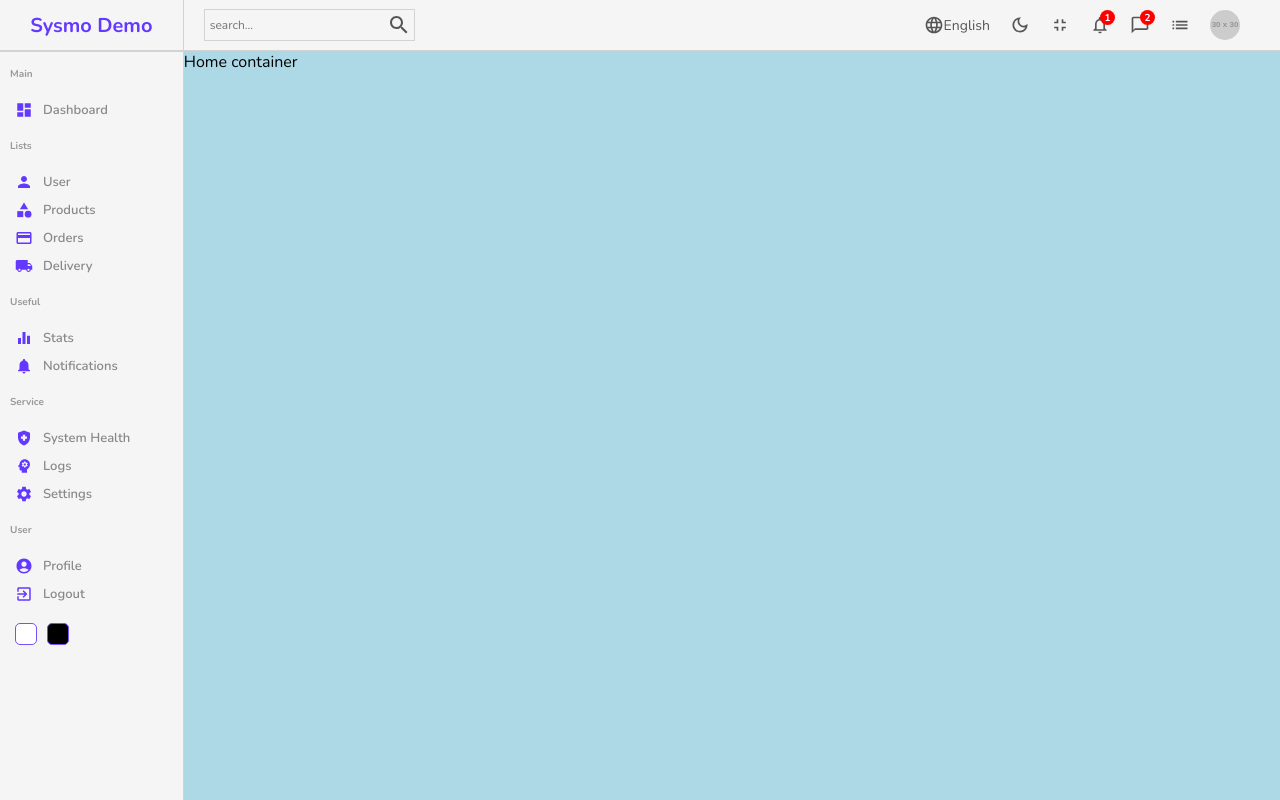
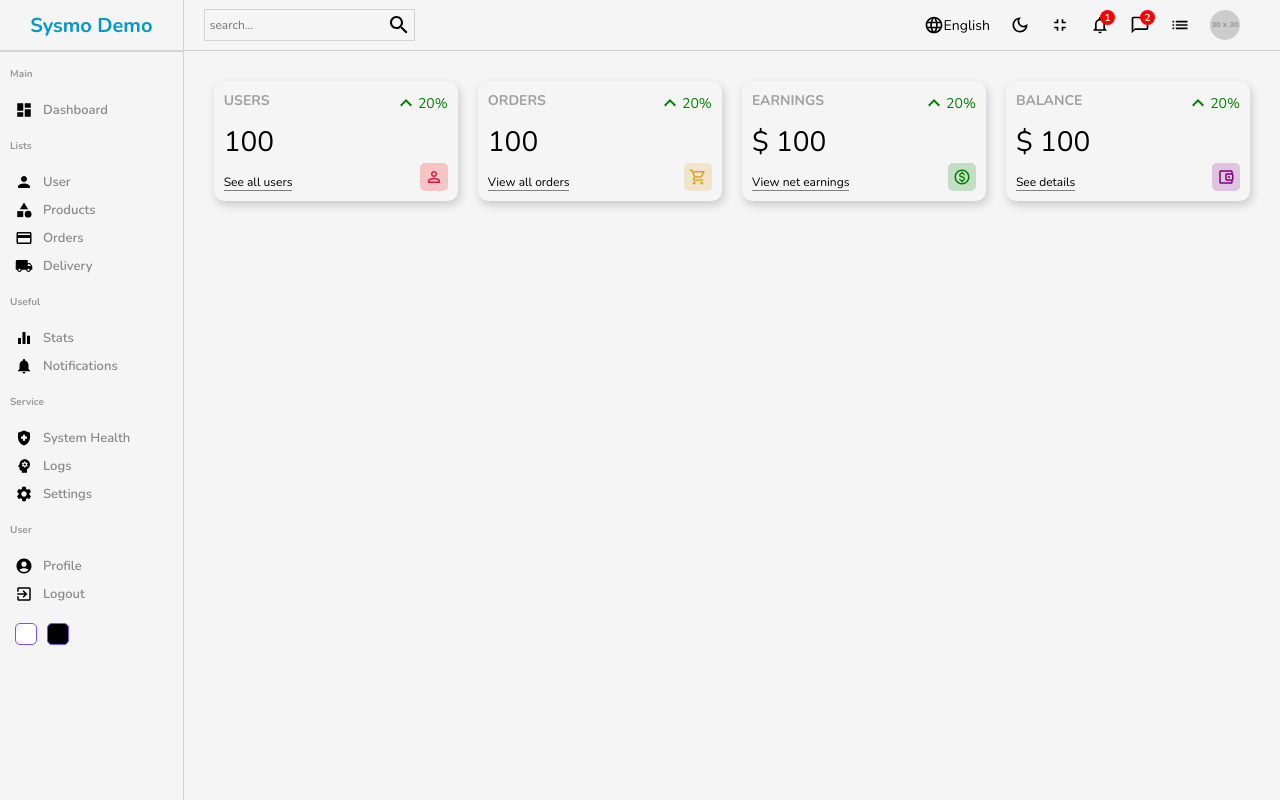
Before and after one commit to yuchi777/API-Data-CRUD, a React (Create React App) app: page / in a window 1280 px wide. Built offline with nearby package versions, Linux system fonts and the light colour scheme.

Commit message:
complete widget card part on home container

```diff
--- a/src/components/navbar/navbar.scss
+++ b/src/components/navbar/navbar.scss
@@ -5,7 +5,7 @@
     display: flex;
     align-items: center;
     font-size: 14px;
-    color:#555;
+    color:black;
 
     .wrapper{
         width: 100%;
--- a/src/components/sidebar/sidebar.scss
+++ b/src/components/sidebar/sidebar.scss
@@ -20,7 +20,8 @@
         .logo{
             font-size:20px;
             font-weight:bold;
-            color: #6439ff;
+            color: rgb(0,153,204);
+            ;
         }
     }
 
@@ -47,12 +48,12 @@
                 cursor: pointer;
 
                 &:hover{
-                    background-color: #ece8ff;
+                    background-color: rgb(235, 235, 235);
                 }
 
                 .icon{
                     font-size: 18px;
-                    color: #6439ff;
+                    color: black;
                 }
 
                 span{
--- /dev/null
+++ b/src/components/widget/Widget.jsx
@@ -0,0 +1,98 @@
+import "./widget.scss";
+import KeyboardArrowUpIcon from '@mui/icons-material/KeyboardArrowUp';
+import PersonOutlineIcon from '@mui/icons-material/PersonOutline';
+import AccountBalanceWalletOutlinedIcon from '@mui/icons-material/AccountBalanceWalletOutlined';
+import ShoppingCartOutlinedIcon from '@mui/icons-material/ShoppingCartOutlined';
+import MonetizationOnOutlinedIcon from '@mui/icons-material/MonetizationOnOutlined';
+
+const widget = ({type}) => {
+
+  let data;
+
+  //temporary
+  const amount = 100;
+  const diff = 20;
+
+  switch(type){
+    case "user":
+      data={
+        title:"USERS",
+        isMoney:false,
+        link:"See all users",
+        icon: <PersonOutlineIcon
+                className="icon"
+                style={{
+                  color:"crimson",
+                  backgroundColor:"rgba(255,0,0,0.2)"
+                }}
+                />
+      }
+    break;
+    case "order":
+      data={
+        title:"ORDERS",
+        isMoney:false,
+        link:"View all orders",
+        icon: <ShoppingCartOutlinedIcon
+                className="icon"
+                style={{
+                  color:"goldenrod",
+                  backgroundColor:"rgba(218,165,32,0.2)"
+                }}
+                />
+      }
+    break;
+    case "earning":
+      data={
+        title:"EARNINGS",
+        isMoney:true,
+        link:"View net earnings",
+        icon: <MonetizationOnOutlinedIcon
+                className="icon"
+                style={{
+                  color:"green",
+                  backgroundColor:"rgba(0,128,0,0.2)"
+                }}
+                />
+      }
+    break;
+    case "balance":
+      data={
+        title:"BALANCE",
+        isMoney:true,
+        link:"See details",
+        icon: <AccountBalanceWalletOutlinedIcon
+                className="icon"
+                style={{
+                  color:"purple",
+                  backgroundColor:"rgba(128,0,128,0.2)"
+                }}
+                />
+      }
+    break;
+    default:
+      break;
+  }
+
+
+  return (
+    <div className="widget">
+        <div className="left">
+          <span className="title">{data.title}</span>
+          <span className="counter">
+            {data.isMoney && "$"} {amount}
+          </span>
+          <span className="link">{data.link}</span>
+        </div>
+        <div className="right">
+          <div className="percentage positive">
+          <KeyboardArrowUpIcon />
+            {diff}%
+          </div>
+          {data.icon}
+        </div>
+    </div>
+  )
+}
+
+export default widget
--- /dev/null
+++ b/src/components/widget/widget.scss
@@ -0,0 +1,63 @@
+.widget{
+    // margin-right: 20px;
+    display: flex;
+    justify-content: space-between;
+
+    // width: 200px;
+    flex: 1;
+    padding: 10px;
+    margin: 10px;
+    // box-shadow:2px 4px 10px 1px rgba(201,201,201, 0.47);
+    box-shadow:2px 4px 10px 0px rgba(201,201,201);
+    border-radius: 10px;
+    height: 100px;
+
+    .left, .right{
+        display: flex;
+        flex-direction: column;
+        justify-content: space-between;
+
+        .title{
+            font-weight: bold;
+            font-size: 14px;
+            color: rgb(160, 160, 160);
+        }
+
+        .counter{
+            font-size: 28px;
+            font-weight: 300;
+        }
+
+        .link{
+            font-size: 12px;
+            border-bottom: 1px solid gray;
+
+            //底線與字同寬
+            width:max-content;
+        }
+
+        .percentage{
+            display: flex;
+            align-items: center;
+            font-size: 14px;
+
+            &.positive{
+                color: green;
+            }
+
+            &.negative{
+                color: red;
+            }
+        }
+
+        .icon{
+            font-size: 18px;
+            padding: 5px;
+            // background-color: rgba(128,0,128,0.34);
+            border-radius: 5px;
+            align-self: flex-end;
+        }
+
+
+    }
+}
--- a/src/pages/home/home.jsx
+++ b/src/pages/home/home.jsx
@@ -1,6 +1,7 @@
 import "./home.scss";
 import Sidebar from "../../components/sidebar/Sidebar";
 import Navbar from "../../components/navbar/Navbar";
+import Widget from "../../components/widget/Widget";
 
 const Home = () => {
   return (
@@ -8,7 +9,12 @@
       <Sidebar/>
       <div className="homeContainer">
         <Navbar/>
-        Home container
+        <div className="widgets">
+          <Widget type="user"/>
+          <Widget type="order"/>
+          <Widget type="earning"/>
+          <Widget type="balance"/>
+        </div>
       </div>
     </div>
   )
--- a/src/pages/home/home.scss
+++ b/src/pages/home/home.scss
@@ -1,8 +1,15 @@
 .home{
-    background-color: lightgrey;
+    background-color: whitesmoke;
     display: flex;
     .homeContainer{
-        background-color: lightblue;
+        background-color: whitesmoke;
         flex:6;
+
+
+        .widgets{
+            display: flex;
+            padding: 20px;
+            // gap:20px;
+        }
     }
 }
```
